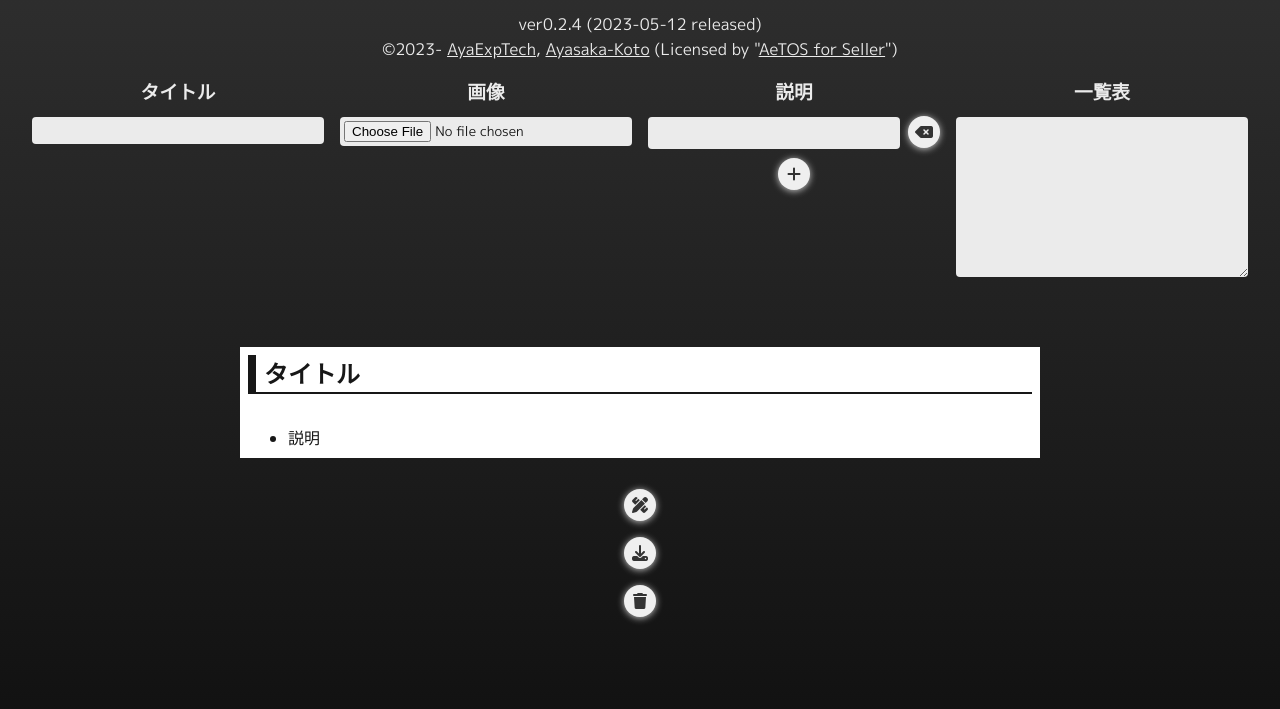
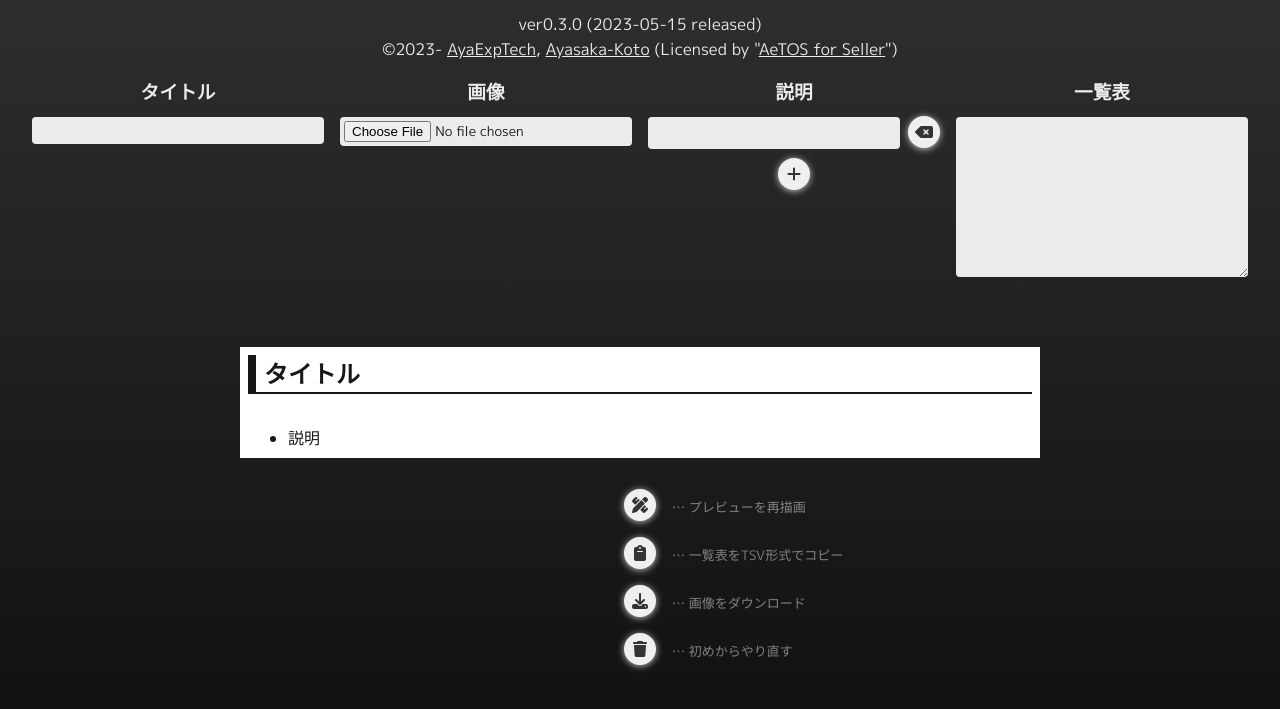
Before and after one commit to AyaExpTech/Product-Description-Maker, a plain HTML site: page index.html in a window 1280 px wide. Shown: the part 71-780 px from the top of the page. Drawn offline with nearby package versions, Linux system fonts and the light colour scheme.

Commit message:
2023-05-15 `v0.3.0` - 一覧表を**TSV形式で**コピーするボタンを追加     - そのままExcelに貼り付ければ想定通りセルに収まります - 下部のボタンにそれぞれ説明を追加

```diff
--- a/index.html
+++ b/index.html
@@ -25,7 +25,7 @@
 <body>
     <article>
         <h1>Product-Description-Maker</h1>
-        <p class="version">ver0.2.4 (2023-05-12 released)</p>
+        <p class="version">ver0.3.0 (2023-05-15 released)</p>
         <p class="credit">©2023- <a href="https://twitter.com/AyaExpTech">AyaExpTech</a>,
             <a href="https://twitter.com/AyaKoto_info">Ayasaka-Koto</a>
             (Licensed by "<a href="https://axtech.dev/license/#aetos-for-seller">AeTOS for Seller</a>")
@@ -64,12 +64,15 @@
             <table>
             </table>
         </section>
-        <!-- 再描画ボタン -->
-        <button onclick="redrawPreview()">&#xf5ae</button>
-        <!-- ダウンロードボタン -->
-        <button onclick="download()">&#xf019</button>
-        <!-- クリアボタン -->
-        <button onclick="location.reload()">&#xf1f8</button>
+        <!-- ボタン -->
+        <button onclick="redrawPreview()">&#xf5ae</button><span style="opacity:.5;font-size:small;">…
+            プレビューを再描画</span>
+        <button onclick="copyList()">&#xf328</button><span style="opacity:.5;font-size:small;">…
+            一覧表をTSV形式でコピー</span>
+        <button onclick="download()">&#xf019</button><span style="opacity:.5;font-size:small;">…
+            画像をダウンロード</span>
+        <button onclick="location.reload()">&#xf1f8</button><span style="opacity:.5;font-size:small;">…
+            初めからやり直す</span>
     </article>
 </body>
 
--- a/script.js
+++ b/script.js
@@ -68,3 +68,8 @@ const download = () => {
         });
     });
 }
+
+/**
+ * 一覧表をTSV形式にしてコピー
+ */
+const copyList = () => void (navigator.clipboard.writeText($(".list>textarea")[0].value.replaceAll(",", "\t")));
```
Also changed, not shown: 1 other file.
